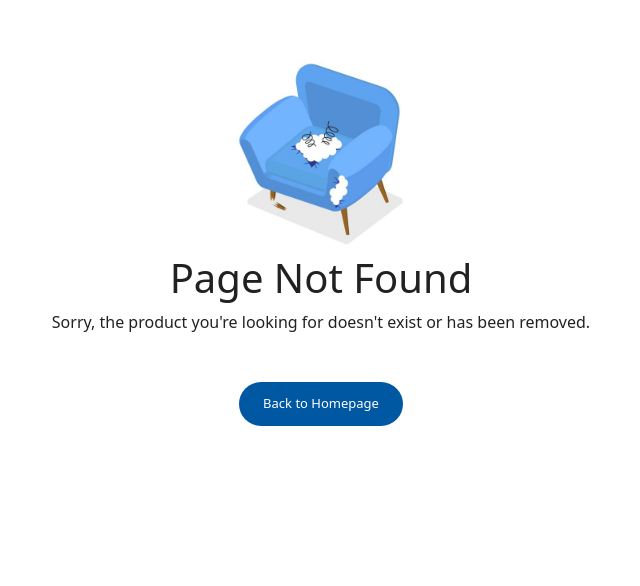
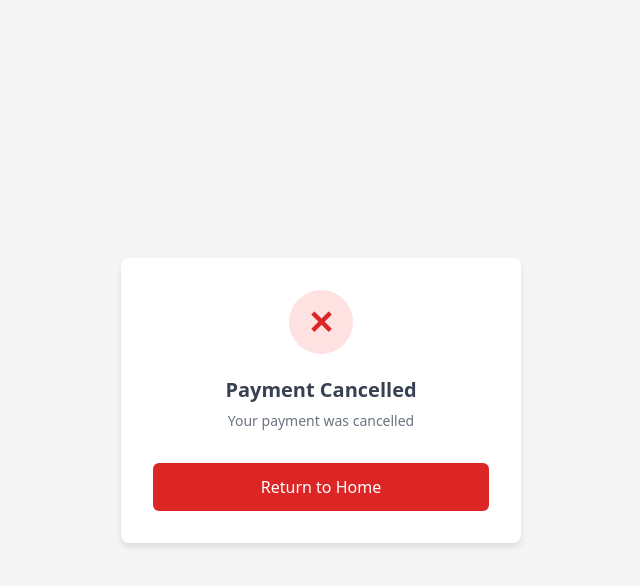
Before and after one commit to ahmedabd2lkarim/ikea-user-react-project, a React (Vite) app: page /cancel in a window 1280 px wide. Before the commit this address had no page. Shown: the top 586 px of the page, without its empty margins (319-959 px from the left). Built offline with nearby package versions, Linux system fonts and the light colour scheme.

Commit message:
last edit forever

```diff
--- a/src/App.jsx
+++ b/src/App.jsx
@@ -105,7 +105,7 @@ const router = createBrowserRouter([
     element: <BillingShippingForm />,
   },
   {
-    path: "/payment",
+    path: "/cancel",
     element: <PaymentFailed />,
   },
 
--- a/src/Components/PaymentFailed/PaymentFailed.jsx
+++ b/src/Components/PaymentFailed/PaymentFailed.jsx
@@ -1,6 +1,9 @@
 import React from "react";
+import { useNavigate } from "react-router-dom";
+const { VITE_API_URL } = import.meta.env;
 
 export default function PaymentFailed() {
+  const navigate = useNavigate();
   return (
     <div
       style={{
@@ -55,7 +58,7 @@ export default function PaymentFailed() {
             margin: "0 0 8px 0",
           }}
         >
-          Payment Failed
+          Payment Cancelled
         </h2>
 
         <p
@@ -66,7 +69,7 @@ export default function PaymentFailed() {
             lineHeight: "1.5",
           }}
         >
-          We couldn't process your payment. Please try again.
+          Your payment was cancelled
         </p>
 
         <button
@@ -84,8 +87,9 @@ export default function PaymentFailed() {
           }}
           onMouseEnter={(e) => (e.target.style.backgroundColor = "#b91c1c")}
           onMouseLeave={(e) => (e.target.style.backgroundColor = "#dc2626")}
+          onClick={() => navigate("/")}
         >
-          Try Again
+          Return to Home
         </button>
       </div>
     </div>
```
